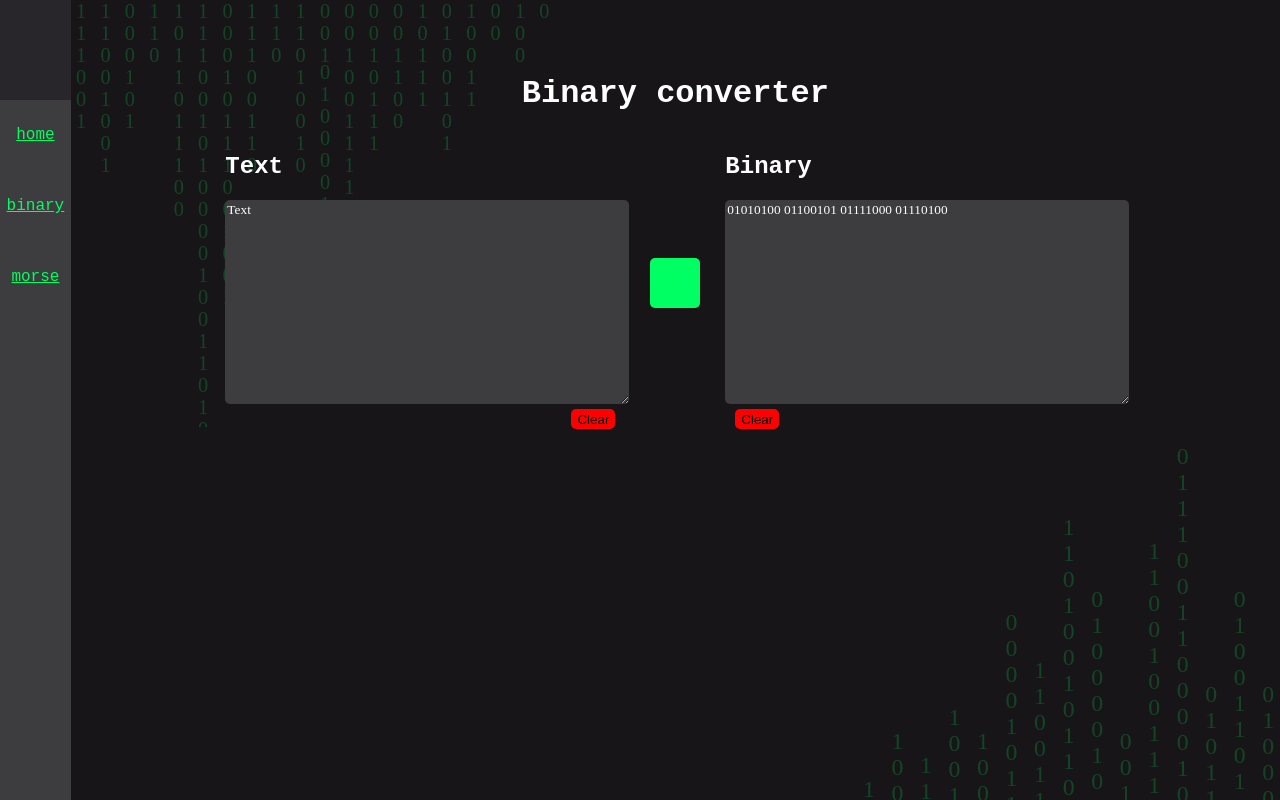
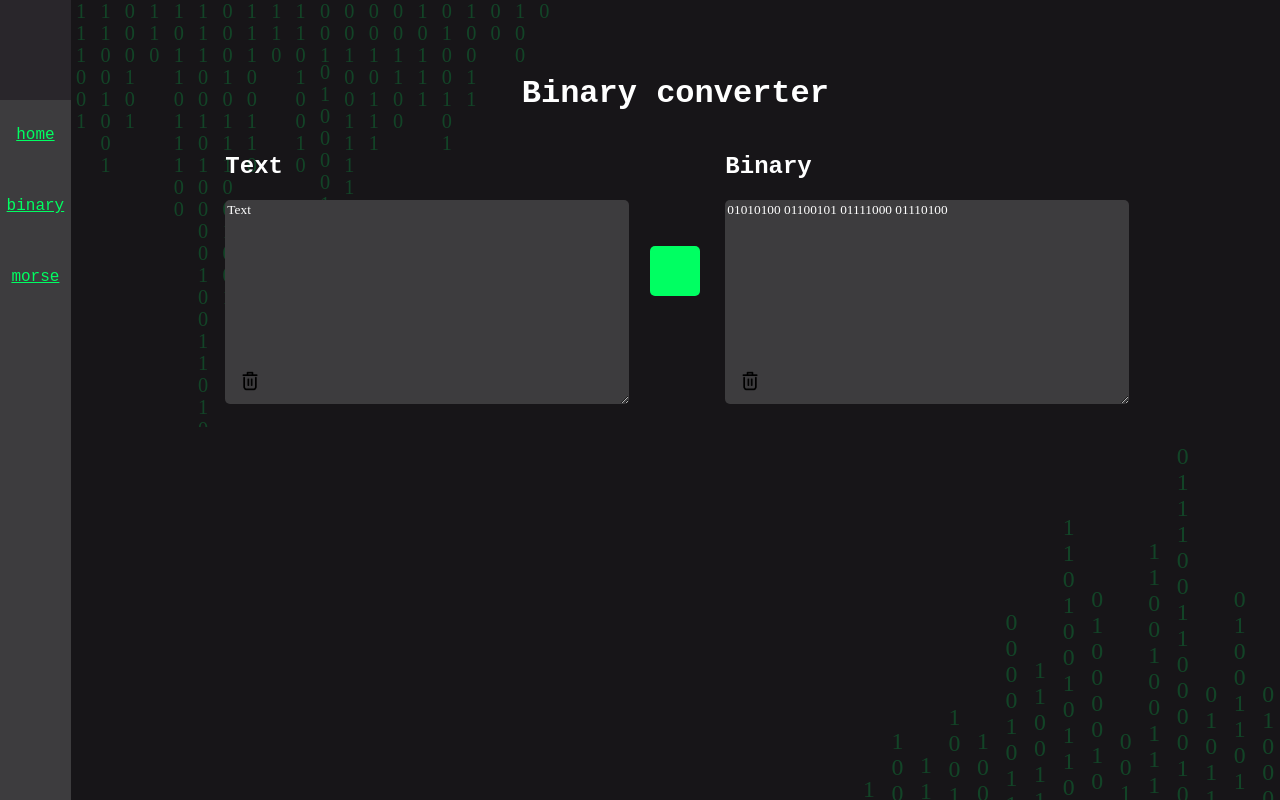
Before and after one commit to Jun1l1ll1/Encoder, a SvelteKit app: page /binary in a window 1280 px wide. Built offline with nearby package versions, Linux system fonts and the light colour scheme; a web font is replaced by a local one.

Commit message:
changed del_btn

```diff
--- a/src/routes/binary/+page.svelte
+++ b/src/routes/binary/+page.svelte
@@ -1,6 +1,8 @@
 <script>
     import ImgBinaryB from "$lib/components/Img_binary_b.svelte";
-import ImgBinaryT from "$lib/components/Img_binary_t.svelte";
+    import ImgBinaryT from "$lib/components/Img_binary_t.svelte";
+
+    import ImgClear from "$lib/assets/delete.png";
 
 </script>
 <!--
@@ -20,7 +22,7 @@ import ImgBinaryT from "$lib/components/Img_binary_t.svelte";
         <div class="input br">
             <h2>Text</h2>
             <textarea class="input_input br bc_gray" id="input_text" rows="5" cols="33">Text</textarea>
-            <button onclick="document.getElementById('input_text').value=''" class="input_del br" >Clear</button>
+            <button onclick="document.getElementById('input_text').value=''" class="del_btn br" ><img style="width: 20px;" src={ImgClear} alt="Clear normal"/></button>
         </div>
 
         <div class="change_box br">
@@ -30,7 +32,7 @@ import ImgBinaryT from "$lib/components/Img_binary_t.svelte";
         <div class="output br">
             <h2>Binary</h2>
             <textarea class="output_input br bc_gray" id="output_text" rows="5" cols="33">01010100 01100101 01111000 01110100</textarea>
-            <button onclick="document.getElementById('output_text').value=''" class="output_del br">Clear</button>
+            <button onclick="document.getElementById('output_text').value=''" class="del_btn br"><img style="width: 20px;" src={ImgClear} alt="Clear binary"/></button>
         </div>
     </div>
 
@@ -63,7 +65,7 @@ import ImgBinaryT from "$lib/components/Img_binary_t.svelte";
 
     .input {
         width: 400px;
-        height: 300px;
+        height: fit-content;
         position: relative;
     }
 
@@ -78,16 +80,18 @@ import ImgBinaryT from "$lib/components/Img_binary_t.svelte";
         font-family: "input-mono";
     }
 
-    .input_del {
-        height: 20px;
-        background-color: red;
+    .del_btn {
+        padding: 5px;
         position: absolute;
-        right: 10px;
+        left: 10px;
+        bottom: 10px;
         border: none;
-    } .input_del:hover {
-        background-color: tomato;
-    } .input_del:active {
-        background-color: red;
+        transition: .25s;
+        background-color: rgba(0,0,0,0);
+    } .del_btn:hover {
+        background-color: rgb(163, 8, 41);
+    } .del_btn:active {
+        background-color: rgb(92, 0, 23);
     }
 
     .change_box {
@@ -110,7 +114,7 @@ import ImgBinaryT from "$lib/components/Img_binary_t.svelte";
 
     .output {
         width: 400px;
-        height: 300px;
+        height: fit-content;
         position: relative;
     }
 
@@ -124,16 +128,4 @@ import ImgBinaryT from "$lib/components/Img_binary_t.svelte";
         color: white;
         font-family: "input-mono";
     }
-
-    .output_del {
-        height: 20px;
-        background-color: red;
-        position: absolute;
-        left: 10px;
-        border: none;
-    } .output_del:hover {
-        background-color: tomato;
-    } .output_del:active {
-        background-color: red;
-    }
 </style>
```
Also changed, not shown: src/lib/assets/delete.png (added).
